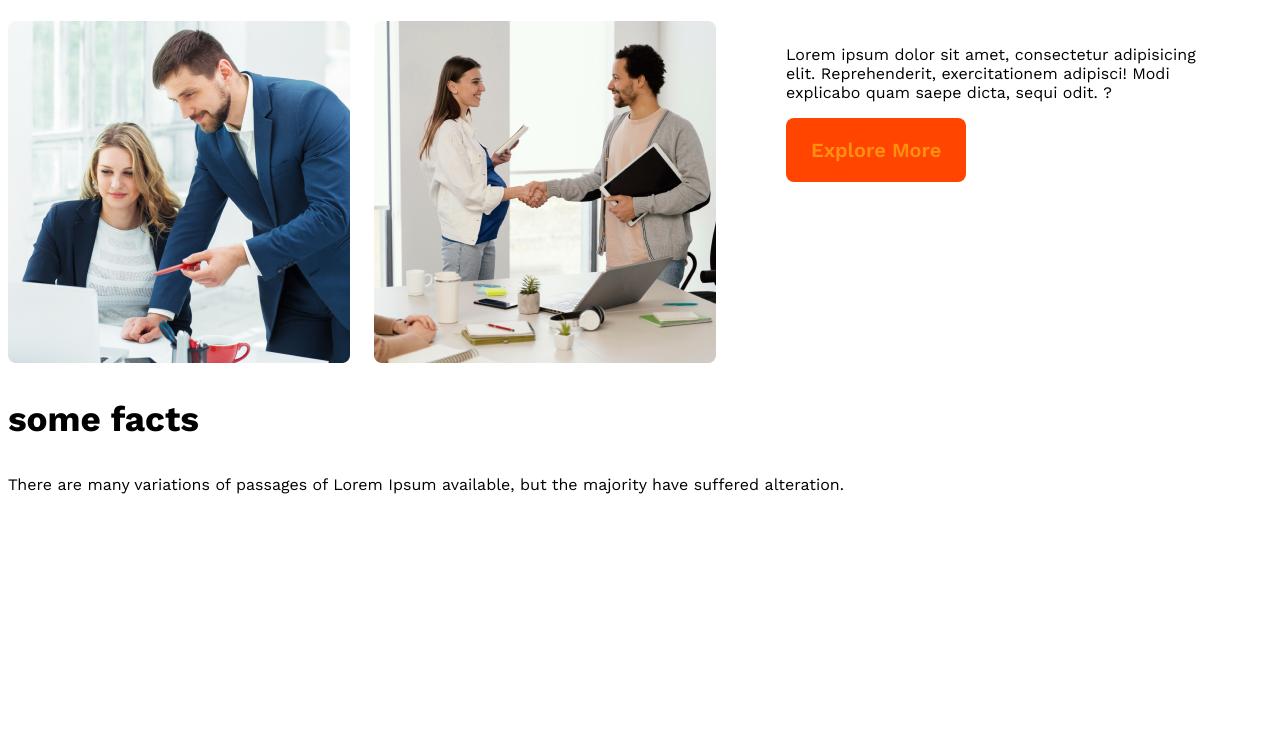
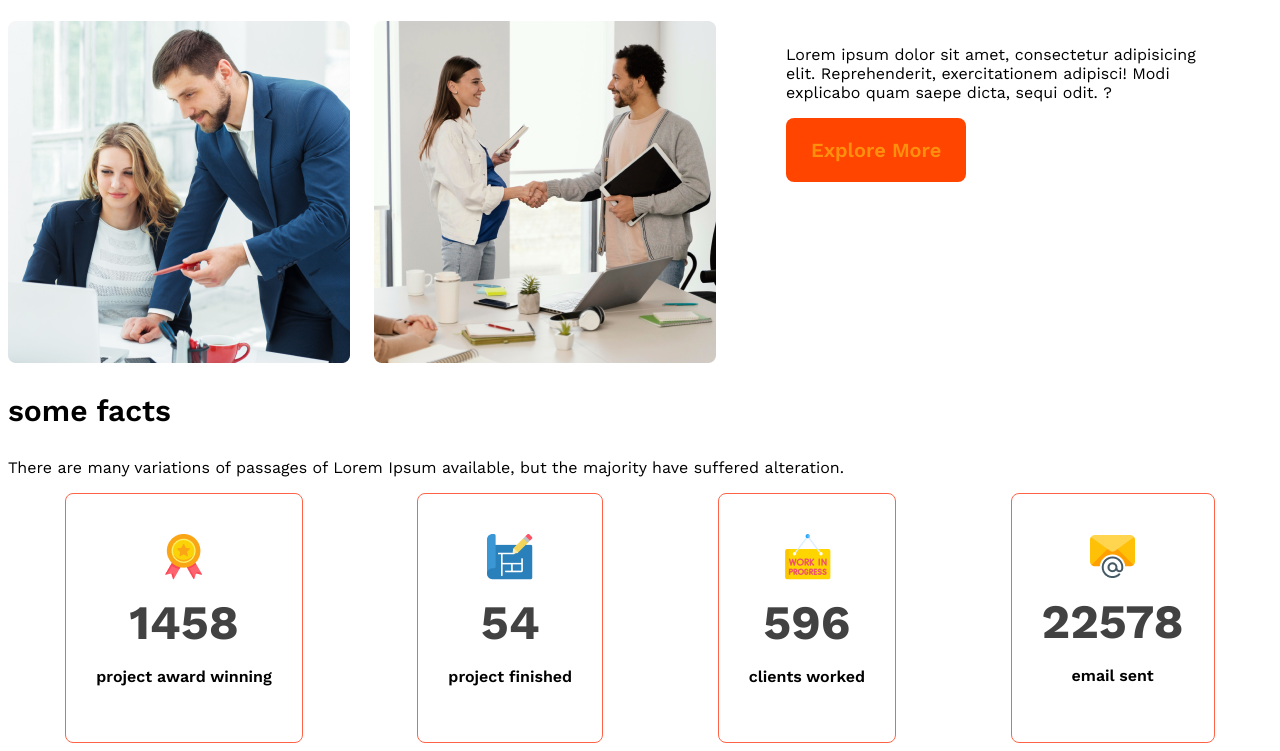
Before and after one commit to ataullah4d/g3-architects-website, a plain HTML site: page index.html in a window 1280 px wide. Shown: the part 1380-2131 px from the top of the page. Before the commit the page ends 1890 px from the top, so only its background shows below. Drawn offline with nearby package versions, Linux system fonts and the light colour scheme.

Commit message:
main section partial added

```diff
--- a/index.html
+++ b/index.html
@@ -62,8 +62,35 @@
 
         </section>
         <section class="facts">
-                            <h3>some facts</h3>
-                            <p class="paragraph">There are many variations of passages of Lorem Ipsum available, but the majority have suffered alteration.</p>
+            <h3 class="section-title">some facts</h3>
+            <p class="paragraph">There are many variations of passages of Lorem Ipsum available, but the majority have
+                suffered alteration.</p>
+            <div class="facts-card-container">
+               <div class="card">
+                <img src="images/icons/ribon.png" alt="">
+                <h2 class="card-stats">1458</h2>
+                <p class="card-title">project award winning</p>
+               </div>
+               <div class="card">
+                <img src="images/icons/projects.png" alt="">
+                <h2 class="card-stats">54</h2>
+                <p class="card-title">project finished</p>
+               </div>
+               <div class="card">
+                <img src="images/icons/customers.png" alt="">
+                <h2 class="card-stats">596</h2>
+                <p class="card-title">clients worked</p>
+               </div>
+               <div class="card">
+                <img src="images/icons/email.png" alt="">
+                <h2 class="card-stats">22578</h2>
+                <p class="card-title">email sent</p>
+               </div>
+
+
+
+            </div>
+
 
         </section>
 
--- a/styles/architect.css
+++ b/styles/architect.css
@@ -94,7 +94,7 @@ nav li a{
 .teams-title .text-feater{
       color: rgb(255, 144, 14);
       font-weight: 70px}
-      .facts{
+      .section-title{
             font-size: 30px;
             font-weight: 600;
       }
@@ -103,6 +103,32 @@ nav li a{
             font-weight: 200;
 
       }
+.facts-card-container{
+      display: flex;
+      justify-content: space-around;
+      margin-top: 5px;
+}
+
+.facts-card-container .card{
+      border-radius: 8px;
+      border: 1px solid tomato;
+      text-align: center;
+      padding: 40px 30px;
+}
+.facts-card-container .card-title{
+      font-weight: 600;
+}
+
+.facts-card-container .card-stats{
+      font-size: 3rem;
+      color: rgb(66, 66, 66);
+      margin-top: 10px;
+      margin-bottom: 10px;
+}
+
+
+
+
 
 
 /*responsive media query*/
```
Lines whose indentation alone changed are shown as unchanged.
